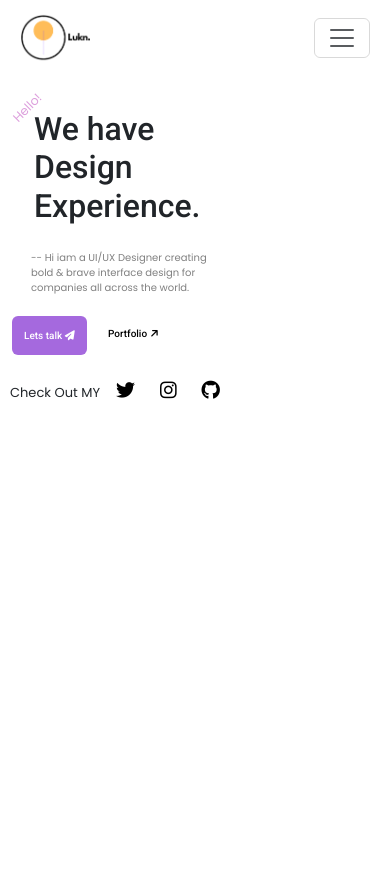
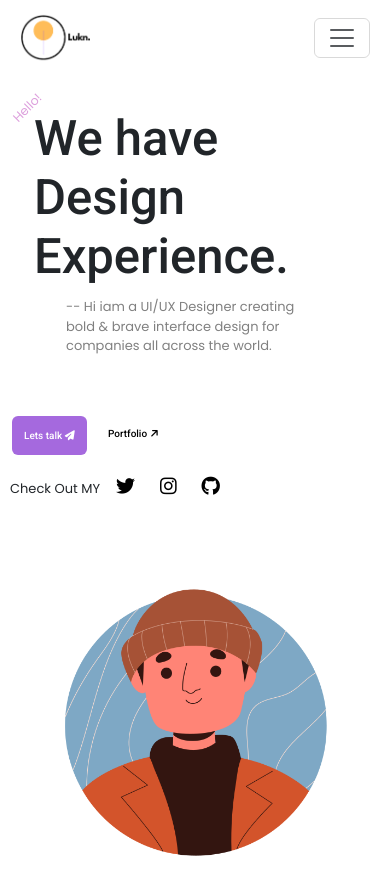
Before and after one commit to lukmaann/personal-website, a plain HTML site: page index.html in a window 390 px wide. Before the commit the page ends 844 px from the top, so only its background shows below. Drawn offline with nearby package versions, Linux system fonts and the light colour scheme.

Commit message:
added home img

```diff
--- a/index.html
+++ b/index.html
@@ -73,7 +73,10 @@
       </div>
       <h5 class="social-icons">Check Out MY <a href=""> <i class="fa-brands fa-twitter"></i></a><a href=""><i class="fa-brands fa-instagram"></i></a><a href=""><i class="fa-brands fa-github"></i></a></h5>
 
-      <div class="top-child"></div>
+      <div class="top-child">
+        <img class="top-logo" src="images/man.png" alt="">
+
+      </div>
     </div>
 
     <script
--- a/styles.css
+++ b/styles.css
@@ -1,25 +1,23 @@
+@import url("https://fonts.googleapis.com/css2?family=Poppins&family=Roboto:wght@100;500&display=swap");
 
-  @import url('https://fonts.googleapis.com/css2?family=Poppins&family=Roboto:wght@100;500&display=swap');
-
-
-.logo{
+.logo {
   width: 8vw;
 }
 
-nav li{
-    font-size: 10px ;
+nav li {
+  font-size: 10px;
   font-weight: bolder;
 }
 
-nav li:hover{
+nav li:hover {
   text-decoration: underline;
 }
 
-*{
-    font-family: 'Roboto', sans-serif;
+* {
+  font-family: "Roboto", sans-serif;
 }
 
-.top{
+.top {
   height: 100vh;
   width: 100%;
   display: flex;
@@ -28,7 +26,7 @@ nav li:hover{
   align-items: center;
 }
 
-.top-child{
+.top-child {
   /* display: flex; */
 
   height: 80vh;
@@ -39,39 +37,34 @@ nav li:hover{
     background-color: antiquewhite; */
 }
 
-.top-child h1{
+.top-child h1 {
   width: 187.5px;
   position: absolute;
   top: 187.5px;
   left: 125px;
   font-size: 45px;
-
-
 }
-.top-child h6{
+.top-child h6 {
   color: plum;
-    font-family: 'Poppins', sans-serif;
+  font-family: "Poppins", sans-serif;
   font-size: 12.5px;
   position: absolute;
   top: 175px;
   transform: rotate(-45deg);
   left: 100px;
-
-
 }
 
 .top-child p {
-
   color: grey;
   font-size: 12.5px;
   position: absolute;
   top: 375px;
   left: 187px;
   width: 313px;
-    font-family: 'Poppins', sans-serif;
+  font-family: "Poppins", sans-serif;
 }
 
-.btn-talk{
+.btn-talk {
   background-color: rgb(165, 105, 222);
   border: 0;
   font-size: small;
@@ -79,7 +72,7 @@ nav li:hover{
   position: absolute;
   top: 468px;
 }
-.btn-portfolio{
+.btn-portfolio {
   font-size: small;
   border: 0;
   padding: 10px;
@@ -88,80 +81,81 @@ nav li:hover{
   left: 200px;
   background-color: white;
 }
-.arr-icon{
+.arr-icon {
   transform: rotate(-45deg);
-
 }
-.social-icons{
+.social-icons {
   position: fixed;
   bottom: 10px;
   left: 70px;
   font-size: 12.5px;
-    font-family: 'Poppins', sans-serif;
-
+  font-family: "Poppins", sans-serif;
 }
 
-.social-icons a{
+.social-icons a {
   padding: 12.5px;
   font-size: 19px;
   color: black;
 }
 
 
+.top-logo{
+    width: 25vw;
 
-
+}
 
 @media only screen and (max-width: 600px) {
-    .top{
+  .top {
     flex-wrap: wrap;
     width: 90vw;
     justify-content: center;
     margin: auto;
   }
-    .top-child{
+  .top-child {
     /* background-color: aqua; */
-        height: 40vh;
+    height: 50vh;
     width: 90vw;
     margin: 10px;
-
   }
-    .top-child h6{
+  .top-child h6 {
     left: 10px;
     top: 100px;
   }
-    .top-child h1{
+  .top-child h1 {
     left: 34px;
-        font-size: 32px;
+    font-size: 49px;
     top: 110px;
   }
 
-    .top-child p{
-        top: 250px;
-        left: 31px;
-        font-size: 10px;
-        width: 185px;
+  .top-child p {
+    top: 297px;
+    left: 66px;
+    font-size: 13px;
+    width: 240px;
   }
-    .btn-talk{
-        top: 316px;
+  .btn-talk {
+    top: 416px;
     left: 12px;
     font-size: 10px;
   }
-    .btn-portfolio{
-        top: 316px;
+  .btn-portfolio {
+    top: 416px;
     left: 98px;
     font-size: 10px;
   }
-    .social-icons{
+  .social-icons {
     position: absolute;
-        top: 380px;
+    top: 476px;
     width: 229px;
     font-size: 13px;
     left: 10px;
+  }
+
+  .logo {
+    width: 70px;
+  }
+  .top-logo{
+    width: 72vw;
 
 }
-
-    .logo{
-        width: 70px;
 }
-
-  }
```
Also changed, not shown: images/man.png (added). Lines whose indentation alone changed are shown as unchanged.
